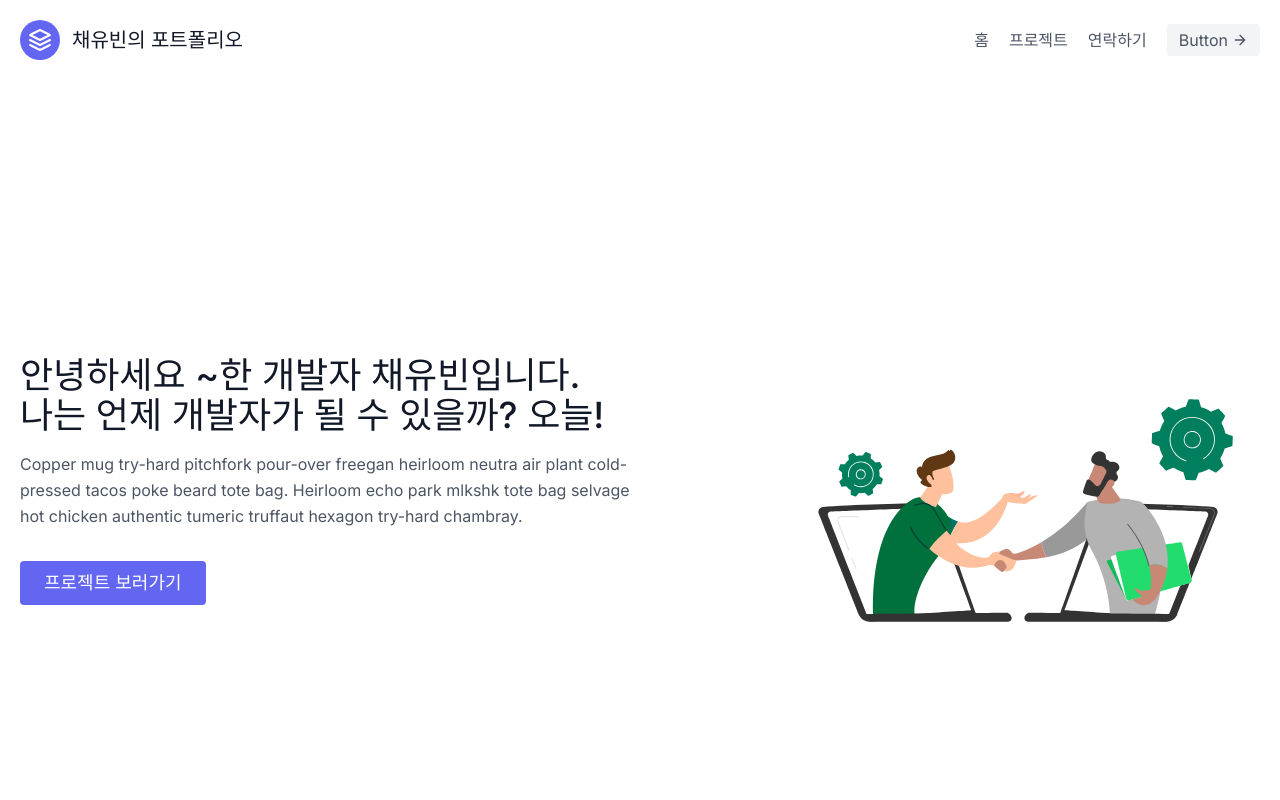
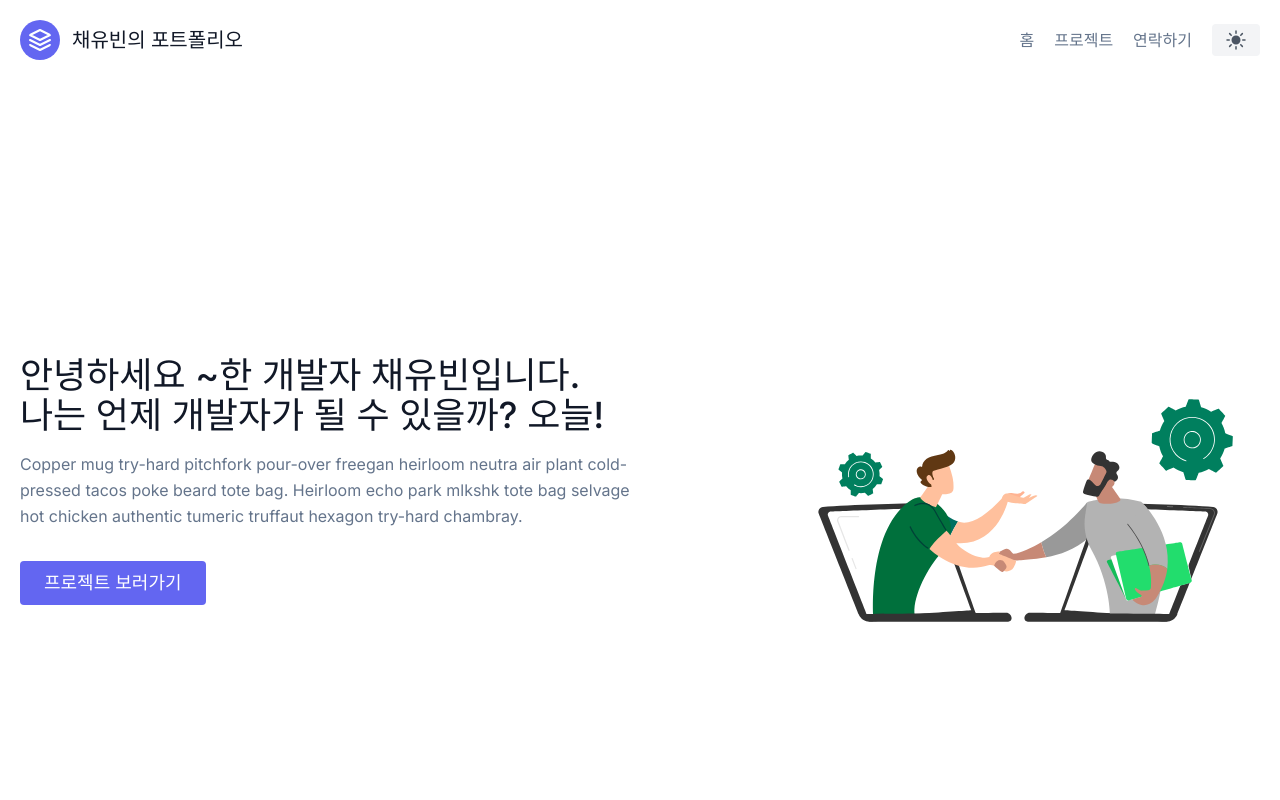
Before and after one commit to ChaeYubin/next-portfolio, a Next.js app: page / in a window 1280 px wide. Shown: the top 800 px of the page. Built offline with nearby package versions, Linux system fonts and the light colour scheme.

Commit message:
feat: 다크 모드 기능 추가

```diff
--- a/package.json
+++ b/package.json
@@ -10,6 +10,7 @@
   },
   "dependencies": {
     "next": "14.2.3",
+    "next-themes": "^0.3.0",
     "react": "^18",
     "react-dom": "^18",
     "react-lottie-player": "^2.0.0"
--- a/src/app/layout.tsx
+++ b/src/app/layout.tsx
@@ -3,6 +3,7 @@ import { Inter } from "next/font/google";
 import "./../styles/globals.css";
 import Header from "@/components/Header/Header";
 import Footer from "@/components/Footer/Footer";
+import { ThemeProvider } from "next-themes";
 
 const inter = Inter({ subsets: ["latin"] });
 
@@ -19,6 +20,8 @@ export default function RootLayout({
   return (
     <html lang="ko">
       <body className={inter.className}>
+        <ThemeProvider attribute="class">
+          <div className="bg-primary">
             <Header />
             <section className="flex min-h-screen flex-col justify-center text-gray-600 body-font">
               <div className="container mx-auto flex px-5 py-24 md:flex-row flex-col items-center">
@@ -26,6 +29,8 @@ export default function RootLayout({
               </div>
             </section>
             <Footer />
+          </div>
+        </ThemeProvider>
       </body>
     </html>
   );
--- a/src/app/page.tsx
+++ b/src/app/page.tsx
@@ -1,4 +1,3 @@
-import Animation from "@/components/Home/Animation";
 import Home from "@/components/Home/Home";
 
 export default function Page() {
--- /dev/null
+++ b/src/components/DarkModeToggleButton/DarkModeToggleButton.tsx
@@ -0,0 +1,51 @@
+"use client";
+
+import { useTheme } from "next-themes";
+
+export default function DarkModeToggleButton() {
+  const { theme, setTheme } = useTheme();
+
+  return (
+    <>
+      <button
+        className="inline-flex
+        items-center
+        bg-gray-100
+        border-0 py-1 px-3
+        focus:outline-none
+        rounded text-base mt-4 md:mt-0
+        hover:bg-gray-50
+        hover:text-orange-500
+        dark:bg-slate-600
+        dark:text-slate-400
+        dark:hover:bg-slate-700
+        dark:hover:text-yellow-500"
+        type="button"
+        onClick={() => setTheme(theme === "dark" ? "light" : "dark")}
+      >
+        {/* 라이트 모드 */}
+        <svg
+          xmlns="http://www.w3.org/2000/svg"
+          viewBox="0 0 24 24"
+          fill="currentColor"
+          className="visible dark:invisible dark:h-0 dark:w-0 w-6 h-6"
+        >
+          <path d="M12 2.25a.75.75 0 0 1 .75.75v2.25a.75.75 0 0 1-1.5 0V3a.75.75 0 0 1 .75-.75ZM7.5 12a4.5 4.5 0 1 1 9 0 4.5 4.5 0 0 1-9 0ZM18.894 6.166a.75.75 0 0 0-1.06-1.06l-1.591 1.59a.75.75 0 1 0 1.06 1.061l1.591-1.59ZM21.75 12a.75.75 0 0 1-.75.75h-2.25a.75.75 0 0 1 0-1.5H21a.75.75 0 0 1 .75.75ZM17.834 18.894a.75.75 0 0 0 1.06-1.06l-1.59-1.591a.75.75 0 1 0-1.061 1.06l1.59 1.591ZM12 18a.75.75 0 0 1 .75.75V21a.75.75 0 0 1-1.5 0v-2.25A.75.75 0 0 1 12 18ZM7.758 17.303a.75.75 0 0 0-1.061-1.06l-1.591 1.59a.75.75 0 0 0 1.06 1.061l1.591-1.59ZM6 12a.75.75 0 0 1-.75.75H3a.75.75 0 0 1 0-1.5h2.25A.75.75 0 0 1 6 12ZM6.697 7.757a.75.75 0 0 0 1.06-1.06l-1.59-1.591a.75.75 0 0 0-1.061 1.06l1.59 1.591Z" />
+        </svg>
+        {/* 다크 모드 */}
+        <svg
+          xmlns="http://www.w3.org/2000/svg"
+          viewBox="0 0 24 24"
+          fill="currentColor"
+          className="invisible dark:visible dark:w-6 dark:h-6 h-0 w-0"
+        >
+          <path
+            fillRule="evenodd"
+            d="M9.528 1.718a.75.75 0 0 1 .162.819A8.97 8.97 0 0 0 9 6a9 9 0 0 0 9 9 8.97 8.97 0 0 0 3.463-.69.75.75 0 0 1 .981.98 10.503 10.503 0 0 1-9.694 6.46c-5.799 0-10.5-4.7-10.5-10.5 0-4.368 2.667-8.112 6.46-9.694a.75.75 0 0 1 .818.162Z"
+            clipRule="evenodd"
+          />
+        </svg>
+      </button>
+    </>
+  );
+}
--- a/src/components/Footer/Footer.tsx
+++ b/src/components/Footer/Footer.tsx
@@ -3,8 +3,8 @@ import Link from "next/link";
 export default function Footer() {
   return (
     <>
-      <footer className="text-gray-600 body-font">
-        <div className="bg-gray-100">
+      <footer className="body-font">
+        <div>
           <div className="container px-5 py-6 mx-auto flex items-center sm:flex-row flex-col">
             <Link
               href="/"
@@ -28,9 +28,9 @@ export default function Footer() {
               <a className="text-gray-500">
                 <svg
                   fill="currentColor"
-                  stroke-linecap="round"
-                  stroke-linejoin="round"
-                  stroke-width="2"
+                  strokeLinecap="round"
+                  strokeLinejoin="round"
+                  strokeWidth="2"
                   className="w-5 h-5"
                   viewBox="0 0 24 24"
                 >
@@ -40,9 +40,9 @@ export default function Footer() {
               <a className="ml-3 text-gray-500">
                 <svg
                   fill="currentColor"
-                  stroke-linecap="round"
-                  stroke-linejoin="round"
-                  stroke-width="2"
+                  strokeLinecap="round"
+                  strokeLinejoin="round"
+                  strokeWidth="2"
                   className="w-5 h-5"
                   viewBox="0 0 24 24"
                 >
@@ -53,9 +53,9 @@ export default function Footer() {
                 <svg
                   fill="none"
                   stroke="currentColor"
-                  stroke-linecap="round"
-                  stroke-linejoin="round"
-                  stroke-width="2"
+                  strokeLinecap="round"
+                  strokeLinejoin="round"
+                  strokeWidth="2"
                   className="w-5 h-5"
                   viewBox="0 0 24 24"
                 >
@@ -67,9 +67,9 @@ export default function Footer() {
                 <svg
                   fill="currentColor"
                   stroke="currentColor"
-                  stroke-linecap="round"
-                  stroke-linejoin="round"
-                  stroke-width="0"
+                  strokeLinecap="round"
+                  strokeLinejoin="round"
+                  strokeWidth="0"
                   className="w-5 h-5"
                   viewBox="0 0 24 24"
                 >
--- a/src/components/Header/Header.tsx
+++ b/src/components/Header/Header.tsx
@@ -1,4 +1,5 @@
 import Link from "next/link";
+import DarkModeToggleButton from "../DarkModeToggleButton/DarkModeToggleButton";
 
 export default function Header() {
   return (
@@ -10,9 +11,9 @@ export default function Header() {
               xmlns="http://www.w3.org/2000/svg"
               fill="none"
               stroke="currentColor"
-              stroke-linecap="round"
-              stroke-linejoin="round"
-              stroke-width="2"
+              strokeLinecap="round"
+              strokeLinejoin="round"
+              strokeWidth="2"
               className="w-10 h-10 text-white p-2 bg-indigo-500 rounded-full"
               viewBox="0 0 24 24"
             >
@@ -31,20 +32,7 @@ export default function Header() {
               연락하기
             </Link>
           </nav>
-          <button className="inline-flex items-center bg-gray-100 border-0 py-1 px-3 focus:outline-none hover:bg-gray-200 rounded text-base mt-4 md:mt-0">
-            Button
-            <svg
-              fill="none"
-              stroke="currentColor"
-              stroke-linecap="round"
-              stroke-linejoin="round"
-              stroke-width="2"
-              className="w-4 h-4 ml-1"
-              viewBox="0 0 24 24"
-            >
-              <path d="M5 12h14M12 5l7 7-7 7"></path>
-            </svg>
-          </button>
+          <DarkModeToggleButton />
         </div>
       </header>
     </>
--- a/src/styles/globals.css
+++ b/src/styles/globals.css
@@ -1,33 +1,29 @@
 @tailwind base;
 @tailwind components;
 @tailwind utilities;
-/*
-:root {
-  --foreground-rgb: 0, 0, 0;
-  --background-start-rgb: 214, 219, 220;
-  --background-end-rgb: 255, 255, 255;
+
+.bg-primary {
+  @apply bg-white dark:bg-slate-800;
 }
 
-@media (prefers-color-scheme: dark) {
-  :root {
-    --foreground-rgb: 255, 255, 255;
-    --background-start-rgb: 0, 0, 0;
-    --background-end-rgb: 0, 0, 0;
-  }
+h1,
+h2,
+h3,
+h4,
+h5,
+h6 {
+  @apply text-slate-900 dark:text-white;
 }
 
-body {
-  color: rgb(var(--foreground-rgb));
-  background: linear-gradient(
-      to bottom,
-      transparent,
-      rgb(var(--background-end-rgb))
-    )
-    rgb(var(--background-start-rgb));
+footer {
+  @apply text-gray-600 dark:text-white
+  bg-gray-100 dark:bg-slate-600/20;
 }
 
-@layer utilities {
-  .text-balance {
-    text-wrap: balance;
-  }
-} */
+a {
+  @apply text-slate-500 hover:text-slate-700 dark:text-slate-400 dark:hover:text-slate-50;
+}
+
+p {
+  @apply text-slate-500 dark:text-slate-400;
+}
```
Also changed, not shown: 1 other file (tests, documents, lock files or other folders). Lines whose indentation alone changed are shown as unchanged.
